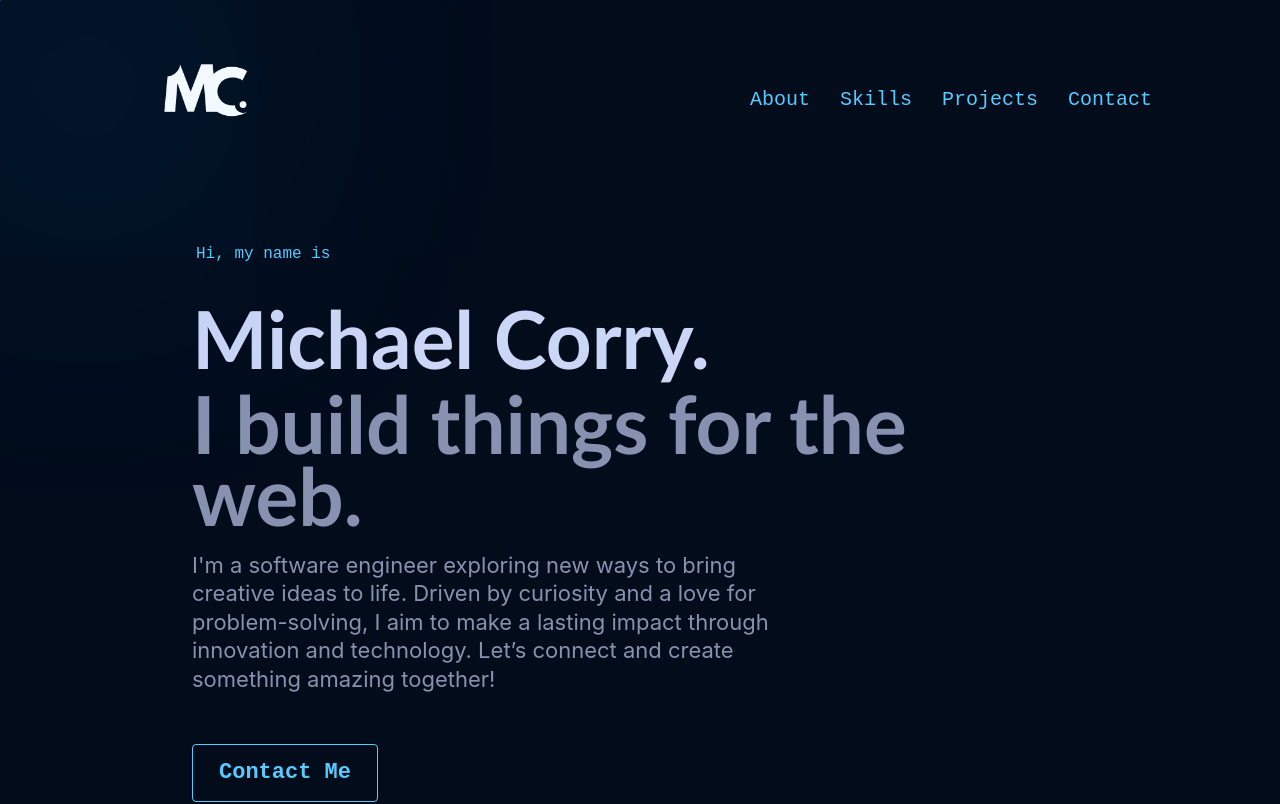
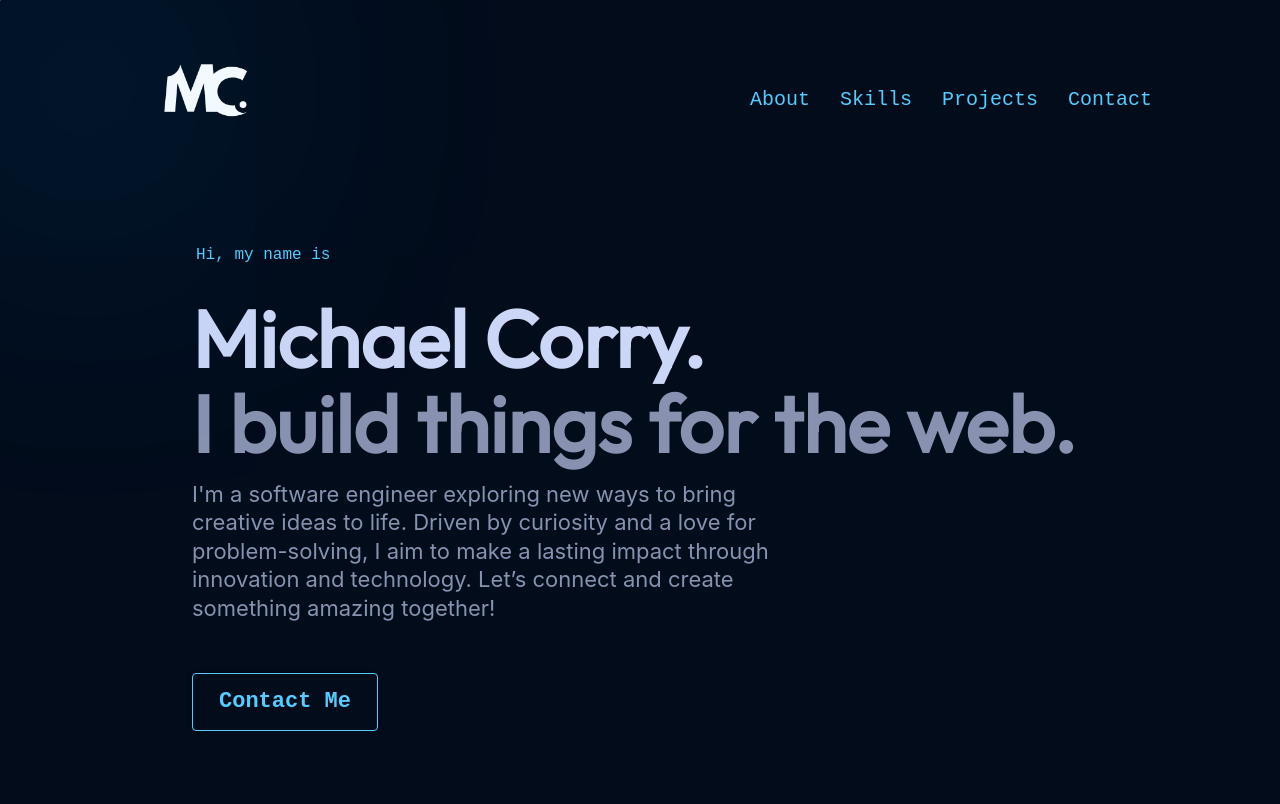
Before and after one commit to corryjnr/react-portfolio, a React (Vite) app: page / in a window 1280 px wide. Shown: the top 804 px of the page. Built offline with nearby package versions, Linux system fonts and the light colour scheme.

Commit message:
UI tweaks

```diff
--- a/src/index.css
+++ b/src/index.css
@@ -2,7 +2,7 @@
   box-sizing: inherit;
   margin: 0;
   padding: 0;
-  font-family: Calibri, Arial, Helvetica, sans-serif;
+  font-family: "Outfit", Arial, Helvetica, sans-serif;
   -webkit-font-smoothing: antialiased;
 }
 
```
